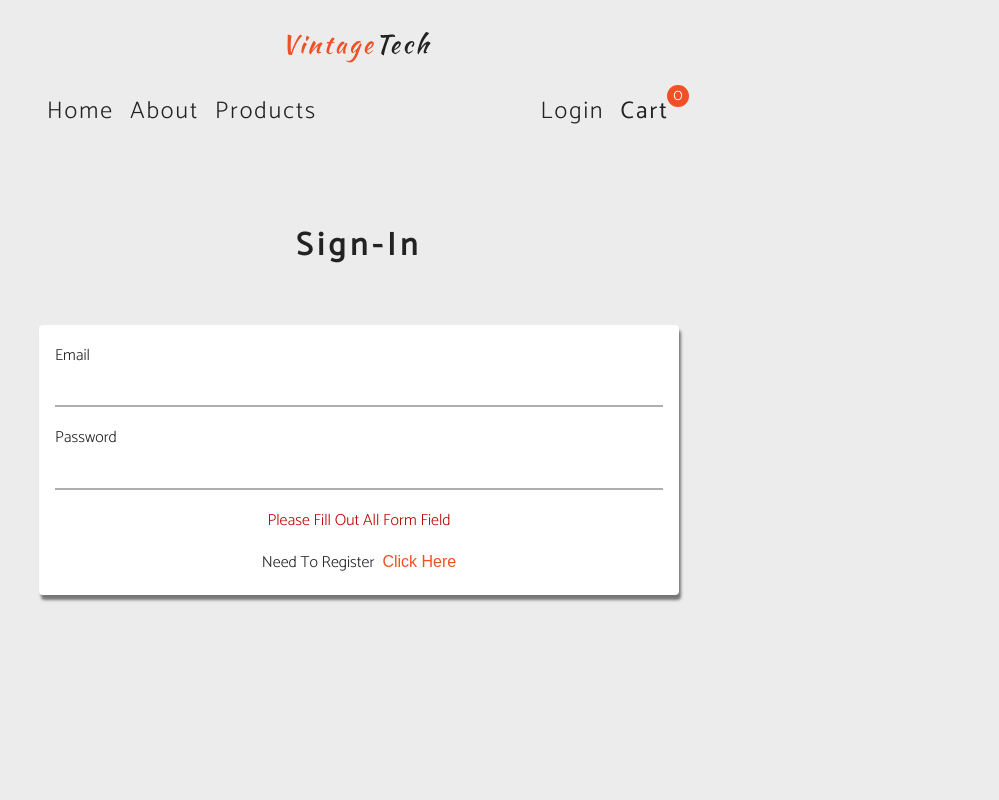
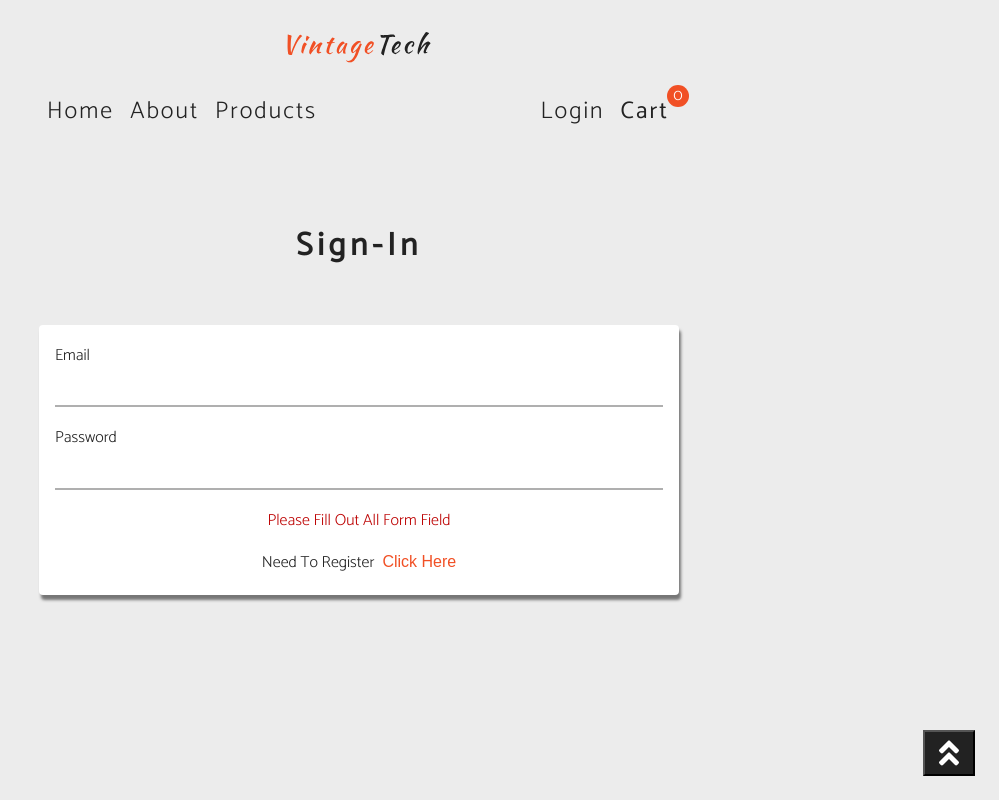
Before and after one commit to JeanSoro/reactstore, a React (Create React App) app: page /login in a window 1280 px wide. Shown: the whole page, without its empty margins (281-1280 px from the left). Built offline with nearby package versions, Linux system fonts and the light colour scheme; no server answers; what react-stripe-elements would draw is missing.

Commit message:
Created ScrollButton Component and set up basic window event

```diff
--- a/src/App.js
+++ b/src/App.js
@@ -16,13 +16,15 @@ import ProductsPage from './pages/ProductsPage';
 // -----GLOBAL COMPONENTS
 import Header from './components/Header';
 import Alert from './components/Alert';
-import PrivateRoute from './components/PrivateRoute'
+import PrivateRoute from './components/PrivateRoute';
+import ScrollButton from './components/ScrollButton';
 
 export default function App() {
   return (
     <Router>
       <Header />
       <Alert />
+      <ScrollButton />
       <Switch>
         <Route exact path="/" component={Home} />
         <Route path="/about" component={About} />
--- /dev/null
+++ b/src/components/ScrollButton.js
@@ -0,0 +1,24 @@
+import React from 'react';
+import { FaAngleDoubleUp } from 'react-icons/fa';
+import { UserContext } from '../context/user';
+
+const ScrollButton = () => {
+  const height = 200;
+
+  const scrollToTop = () => {
+    window.scrollTo({
+      top: 0,
+      left: 0,
+      behavior: 'smooth'
+    })
+  }
+
+  return (
+    <button className={height > 100 ? 'scroll-btn show-scroll-btn' : 'scroll-btn'}
+      onClick={scrollToTop}>
+      <FaAngleDoubleUp></FaAngleDoubleUp>
+    </button>
+  )
+}
+
+export default ScrollButton
--- a/src/context/products.js
+++ b/src/context/products.js
@@ -1,6 +1,6 @@
 //***************************** products context
 
-import React, { useState, useEffect } from 'react';
+import React, { useState, useEffect, createContext } from 'react';
 import axios from 'axios';
 import url from '../utils/URL'
 
@@ -8,7 +8,7 @@ import { getFeaturedProducts, flattenProducts } from '../utils/helpers';
 
 
 //Provider - Wraps APP, useContext() - Consume Data
-export const ProductContext = React.createContext();
+export const ProductContext = createContext();
 
 
 const ProductProvider = ({ children }) => {
--- a/src/pages/Login.js
+++ b/src/pages/Login.js
@@ -19,7 +19,7 @@ const Login = () => {
   const [password, setPassword] = useState('');
   const [username, setUsername] = useState('default');
   const [isMember, setIsMember] = useState(true);
-  const [forgotPassword, setForgotPassword] = useState(false);
+  // const [forgotPassword, setForgotPassword] = useState(false);
 
   let isEmpty = !email || !password || !username || alert.show;
 
--- a/src/pages/ProductDetails.js
+++ b/src/pages/ProductDetails.js
@@ -11,7 +11,6 @@ export default function ProductDetails() {
   const history = useHistory();
 
   const { products } = useContext(ProductContext);
-
   const { addItemToCart } = useContext(CartContext);
 
   const singleProduct = products.find(product => product.id === parseInt(id));
```
Also changed, not shown: src/index.css (+112 -4 lines).
